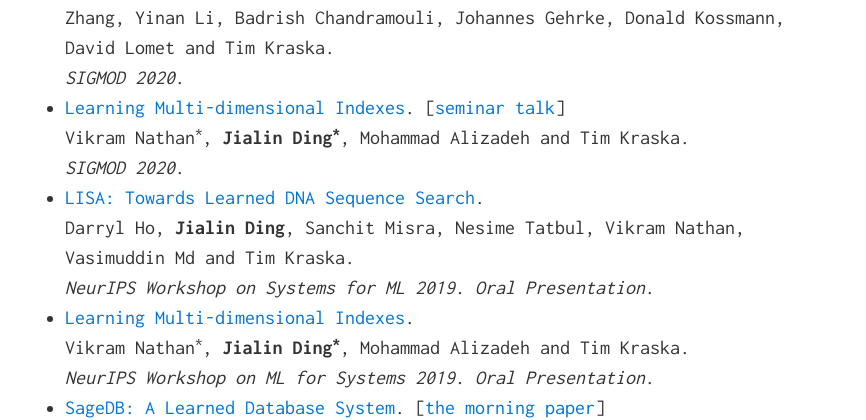
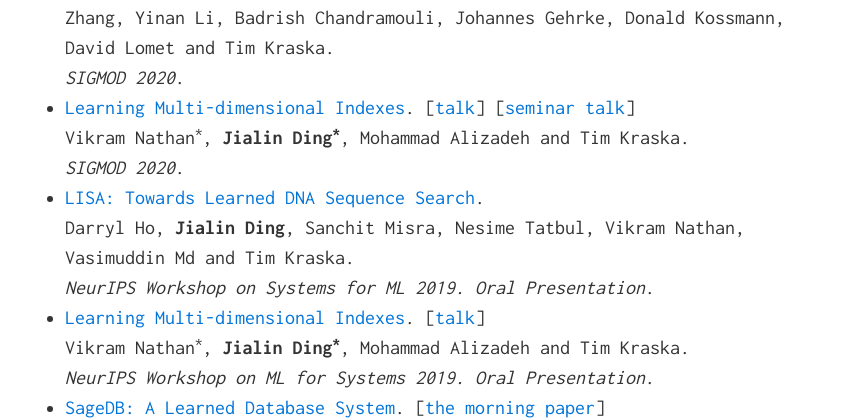
Before and after one commit to jialinding/jialinding.github.io, a Jekyll site: the page built from index.md, in a window 1280 px wide. Shown: the part 668-1088 px from the top of the page, without its empty margins (205-1071 px from the left). Built offline with Jekyll 4.4.1, drawn with Linux system fonts in a browser that asks for light colours.

Commit message:
Update: May 2020

```diff
--- a/index.md
+++ b/index.md
@@ -22,13 +22,13 @@ My [CV](/cv.pdf).
 - [ALEX: An Updatable Adaptive Learned Index](https://www.microsoft.com/en-us/research/uploads/prod/2020/04/MSRAlexTechnicalReport.pdf). <br>
 **Jialin Ding**, Umar Farooq Minhas, Jia Yu, Chi Wang, Jaeyoung Do, Hantian Zhang, Yinan Li, Badrish Chandramouli, Johannes Gehrke, Donald Kossmann, David Lomet and Tim Kraska. <br>
 *SIGMOD 2020*.
-- [Learning Multi-dimensional Indexes](https://arxiv.org/pdf/1912.01668.pdf). [[seminar talk](https://drive.google.com/file/d/13D6f_f7N018Cim4_crL0NJkjWAuKOjHg/view)]<br>
+- [Learning Multi-dimensional Indexes](https://arxiv.org/pdf/1912.01668.pdf). [[talk](https://slideslive.com/38922481/contributed-talk-3-learning-multidimensional-indexes)] [[seminar talk](https://drive.google.com/file/d/13D6f_f7N018Cim4_crL0NJkjWAuKOjHg/view)]<br>
 Vikram Nathan<sup>\*</sup>, **Jialin Ding<sup>\*</sup>**, Mohammad Alizadeh and Tim Kraska. <br>
 *SIGMOD 2020*.
 - [LISA: Towards Learned DNA Sequence Search](https://arxiv.org/pdf/1910.04728.pdf). <br>
 Darryl Ho, **Jialin Ding**, Sanchit Misra, Nesime Tatbul, Vikram Nathan, Vasimuddin Md and Tim Kraska. <br>
 *NeurIPS Workshop on Systems for ML 2019. Oral Presentation*.
-- [Learning Multi-dimensional Indexes](http://mlforsystems.org/accepted_papers.html). <br>
+- [Learning Multi-dimensional Indexes](http://mlforsystems.org/accepted_papers.html). [[talk](https://slideslive.com/38922481/contributed-talk-3-learning-multidimensional-indexes)]<br>
 Vikram Nathan<sup>\*</sup>, **Jialin Ding<sup>\*</sup>**, Mohammad Alizadeh and Tim Kraska. <br>
 *NeurIPS Workshop on ML for Systems 2019. Oral Presentation*.
 - [SageDB: A Learned Database System](http://cidrdb.org/cidr2019/papers/p117-kraska-cidr19.pdf). [[the morning paper](https://blog.acolyer.org/2019/01/16/sagedb-a-learned-database-system/)]<br>
```
